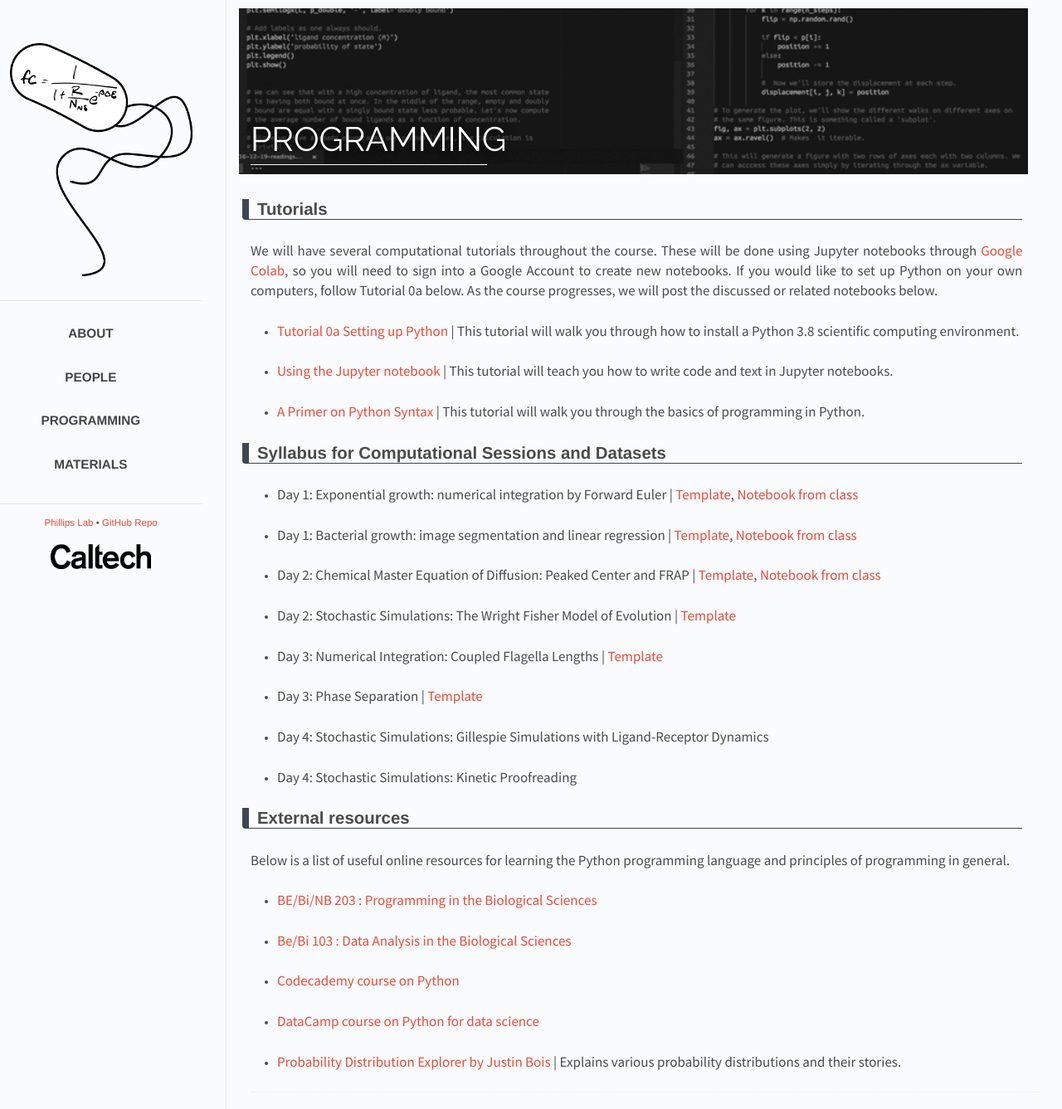
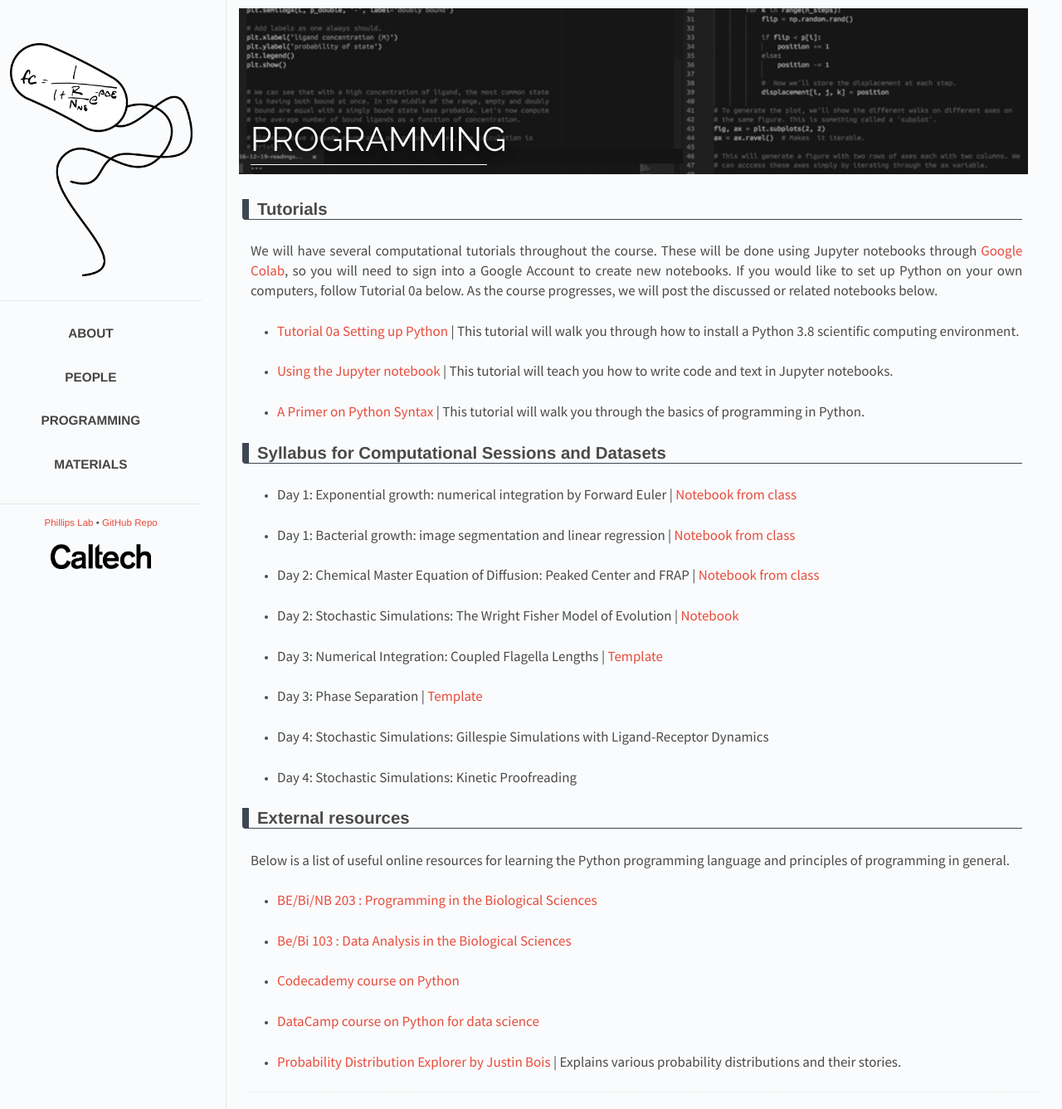
Before and after one commit to RPGroup-PBoC/pboc22_dresden, a Jekyll site: the page built from _posts/2022-01-29-code.md, in a window 1280 px wide. Shown: the whole page at 83% size. Built offline with Jekyll 4.4.1, drawn with Linux system fonts in a browser that asks for light colours.

Commit message:
updated code

```diff
--- a/_posts/2022-01-29-code.md
+++ b/_posts/2022-01-29-code.md
@@ -39,15 +39,15 @@
 
 ## Syllabus for Computational Sessions and Datasets
 
-* <span style="font-size: 17px">Day 1: Exponential growth: numerical integration by Forward Euler \|</span> <a href="https://colab.research.google.com/drive/1037IrXiA3xobmynnpl9zgOWTlErbsxwg?usp=sharing" target="_blank" style="font-size: 17px">Template</a>, <a href="https://colab.research.google.com/drive/1jWCzUGcoqPfrEJxR8hQChjlbHIgg9L8-?usp=sharing" target="_blank" style="font-size: 17px">Notebook from class</a>
+* <span style="font-size: 17px">Day 1: Exponential growth: numerical integration by Forward Euler \|</span> <a href="https://colab.research.google.com/drive/1jWCzUGcoqPfrEJxR8hQChjlbHIgg9L8-?usp=sharing" target="_blank" style="font-size: 17px">Notebook from class</a>
 
-* <span style="font-size: 17px">Day 1: Bacterial growth: image segmentation and linear regression \|</span> <a href="https://colab.research.google.com/drive/1i9AVST07T5G5NAIoDhto6pP6Z540QbI-?usp=sharing" target="_blank" style="font-size: 17px">Template</a>, <a href="https://colab.research.google.com/drive/1XFZZAW2PiHdHcDjGGpRHPe37W-IrT0Sv?usp=sharing" target="_blank" style="font-size: 17px">Notebook from class</a>
+* <span style="font-size: 17px">Day 1: Bacterial growth: image segmentation and linear regression \|</span> <a href="https://colab.research.google.com/drive/1XFZZAW2PiHdHcDjGGpRHPe37W-IrT0Sv?usp=sharing" target="_blank" style="font-size: 17px">Notebook from class</a>
 
-* <span style="font-size: 17px">Day 2: Chemical Master Equation of Diffusion: Peaked Center and FRAP \|</span> <a href="https://colab.research.google.com/drive/1xzCamvH1npaLNg57PgPO-p4zEN455-Oi?usp=sharing" target="_blank" style="font-size: 17px">Template</a>, <a href="https://colab.research.google.com/drive/1fWn4XpSItS7_G80OPRzvOmQBxw2i7hSN?usp=sharing" target="_blank" style="font-size: 17px">Notebook from class</a>
+* <span style="font-size: 17px">Day 2: Chemical Master Equation of Diffusion: Peaked Center and FRAP \|</span> <a href="https://colab.research.google.com/drive/1fWn4XpSItS7_G80OPRzvOmQBxw2i7hSN?usp=sharing" target="_blank" style="font-size: 17px">Notebook from class</a>
 
-* <span style="font-size: 17px">Day 2: Stochastic Simulations: The Wright Fisher Model of Evolution \|</span> <a href="https://colab.research.google.com/drive/1PRNZMmf6Z94SQNjSiJTstVwN8xNyQ8Lx?usp=sharing" target="_blank" style="font-size: 17px">Template</a>
+* <span style="font-size: 17px">Day 2: Stochastic Simulations: The Wright Fisher Model of Evolution \|</span> <a href="https://colab.research.google.com/drive/1VcHllV_UhWFFaIWFHKgn-WmAOgF5BoCR?usp=sharing" target="_blank" style="font-size: 17px">Notebook</a>
 
-* <span style="font-size: 17px">Day 3: Numerical Integration: Coupled Flagella Lengths \|</span> <a href="https://colab.research.google.com/drive/1LfdNMf3Clw6ebywhpdovAHxOiFcOBqO5?usp=sharing" target="_blank" style="font-size: 17px">Template</a>
+* <span style="font-size: 17px">Day 3: Numerical Integration: Coupled Flagella Lengths \|</span> <a href="https://colab.research.google.com/drive/1QXEEUmS4KKWEBX8uBdBl4pukyJYm3Vg6?usp=sharing" target="_blank" style="font-size: 17px">Template</a>
 
 * <span style="font-size: 17px">Day 3: Phase Separation \|</span> <a href="https://colab.research.google.com/drive/1sbJcT8M6kltwpY38sd7UenR2ctExhPav?usp=sharing" target="_blank" style="font-size: 17px">Template</a>
 
```
